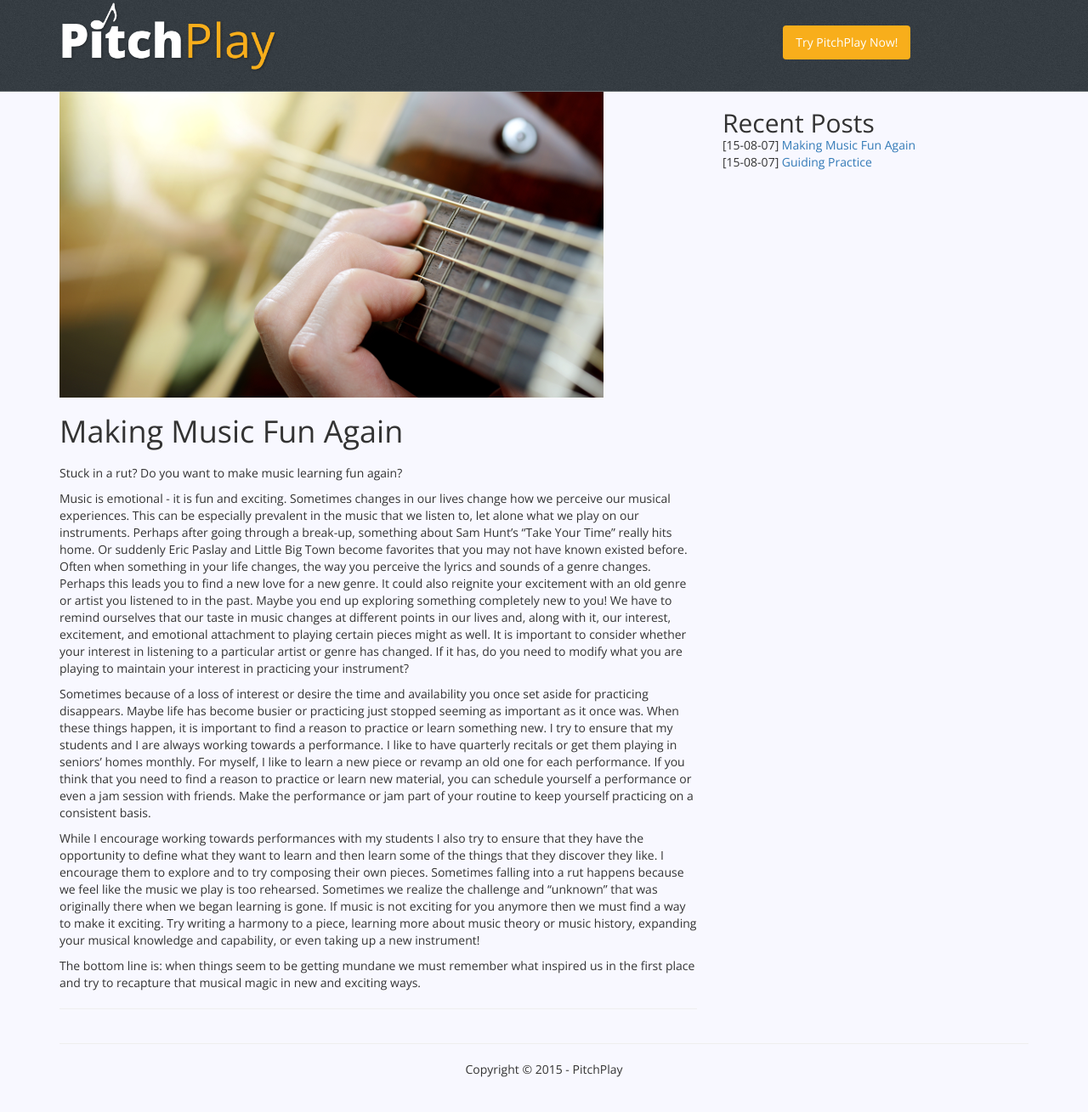
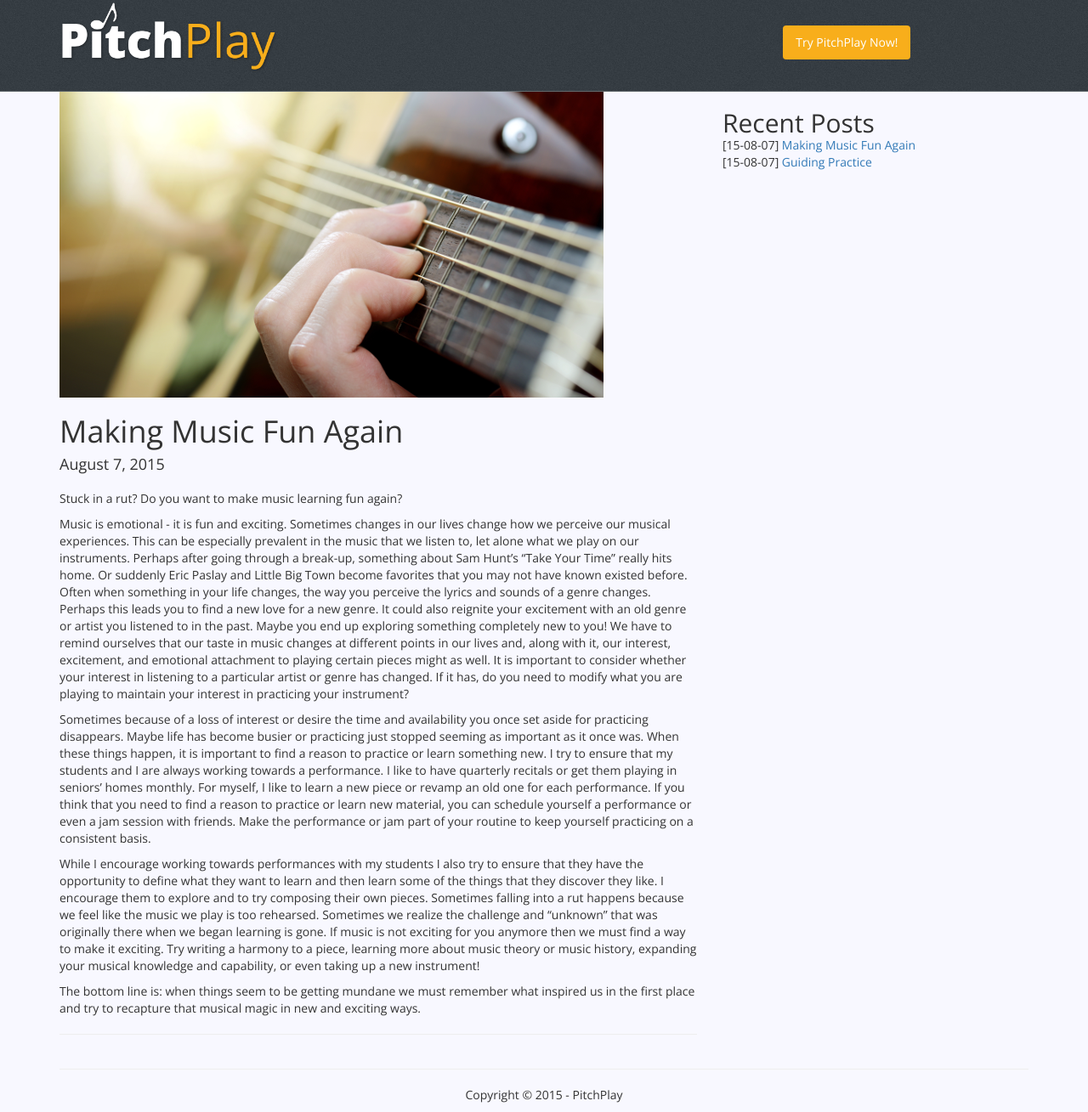
Before and after one commit to pitchplay/blog-content, a Jekyll site: the page built from _posts/2015-08-07-MakingMusicFun.md, in a window 1280 px wide. Shown: the whole page at 85% size. Built offline with Jekyll 4.4.1, drawn with Linux system fonts in a browser that asks for light colours; nearby versions of some CDN libraries; Markdown is read by kramdown in place of the engine named in the settings; before the commit the page ends 1279 px from its top, so only the background shows below that.

Commit message:
Add date under post title

```diff
--- a/_layouts/post.html
+++ b/_layouts/post.html
@@ -7,6 +7,7 @@
       <div class="post-body col-xs-12 col-sm-8">
         <img class="img-responsive" src="/assets/img/{{ page.img }}" alt="Post Photo">
         <h1>{{ page.title }}</h1>
+        <h4>{{ page.date | date: "%B %-d, %Y" }}</h4>
         {{ content }}
       </div>
       <div class="col-xs-12 col-sm-4">
--- a/assets/css/style.css
+++ b/assets/css/style.css
@@ -46,7 +46,7 @@
   font-size:2em;
 }
 
-.post-body h1 {
+.post-body h4 {
   margin-bottom: 20px;
 }
 
```
